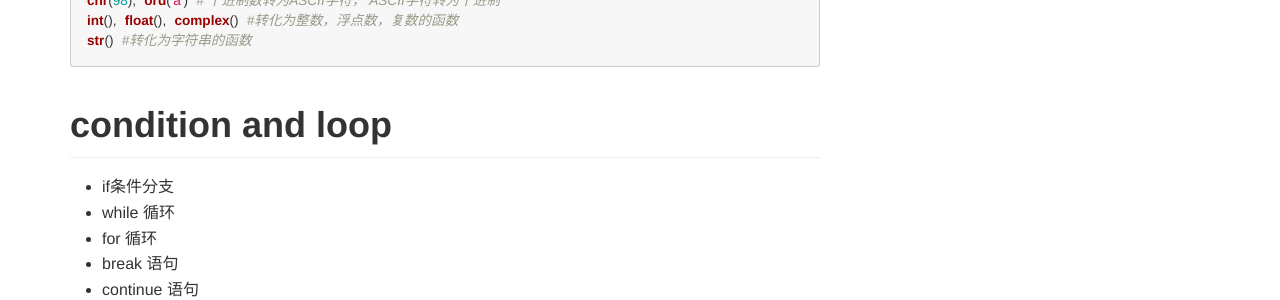
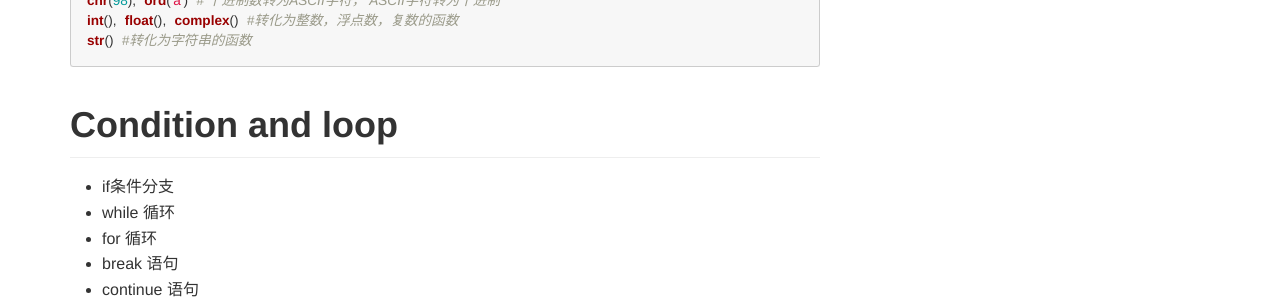
Before and after one commit to EwainZhang/EwainZhang.github.io, a Jekyll site: the page built from _posts/2019-01-11-Python-Basic.md, in a window 1280 px wide and 900 px high, scrolled down 3297 px. Shown: the part 156-456 px from the top of the window. Built offline with Jekyll 4.4.1, drawn with Linux system fonts in a browser that asks for light colours; a script that is not in the unit is left out; some of the changed text lies outside the part shown.

````diff
--- a/_posts/2019-01-11-Python-Basic.md
+++ b/_posts/2019-01-11-Python-Basic.md
@@ -176,7 +176,7 @@ int(), float(), complex() #转化为整数，浮点数，复数的函数
 str() #转化为字符串的函数
 ```
 
-# condition and loop
+# Condition and loop
 + if条件分支
 + while 循环
 + for 循环
@@ -278,7 +278,7 @@ i is t # True
 
 ```
 
-# list and tuple
+# List and tuple
 list: 是可变序列,是可以存储各种数据类型的集合，可以通过index获取列表元素
 ```
 list1 = []
````
